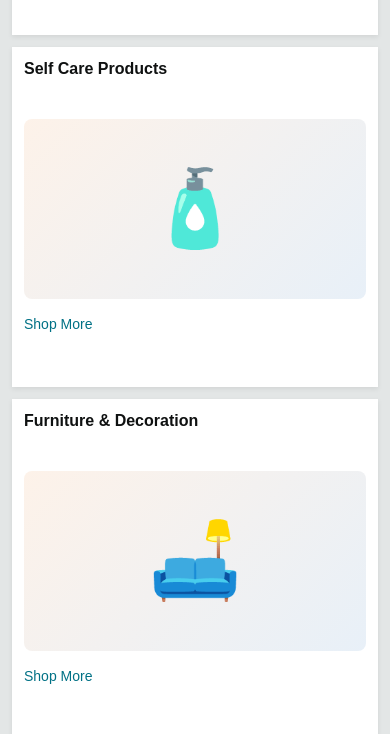
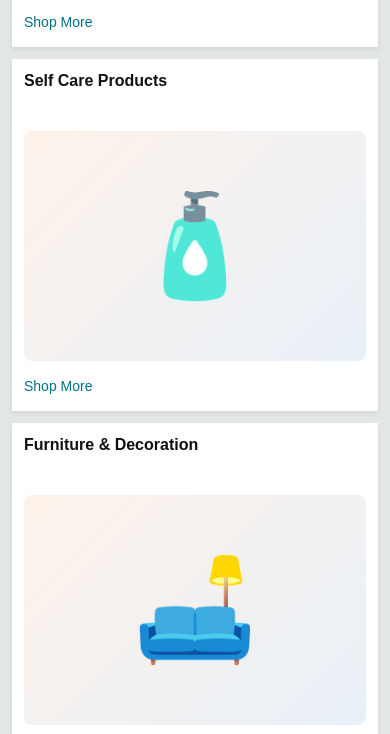
Before and after one commit to PremSSMB/Amazon-Clone, a plain HTML site: page index.html in a window 390 px wide. Shown: the part 766-1500 px from the top of the page. Drawn offline with Linux system fonts and the light colour scheme.

Commit message:
Update style.css

```diff
--- a/style.css
+++ b/style.css
@@ -775,6 +775,7 @@ footer {
 
 /* Product illustrations */
 
+
 .box-image-placeholder {
     width: 100%;
     height: 230px;
@@ -785,26 +786,11 @@ footer {
     align-items: center;
 
     font-size: 100px;
-
-    background: linear-gradient(
-        135deg,
-        #fdf2e9,
-        #e8f0f8
-    );
-
+    background: linear-gradient(135deg, #fdf2e9, #e8f0f8);
     border-radius: 8px;
-    transition: transform 0.3s ease;
 }
 
 .box:hover .box-image-placeholder {
     transform: scale(1.05);
+    transition: transform 0.3s ease;
 }
-
-/* Mobile image sizing */
-
-@media (max-width: 700px) {
-    .box-image-placeholder {
-        height: 180px;
-        font-size: 75px;
-    }
-}
```
